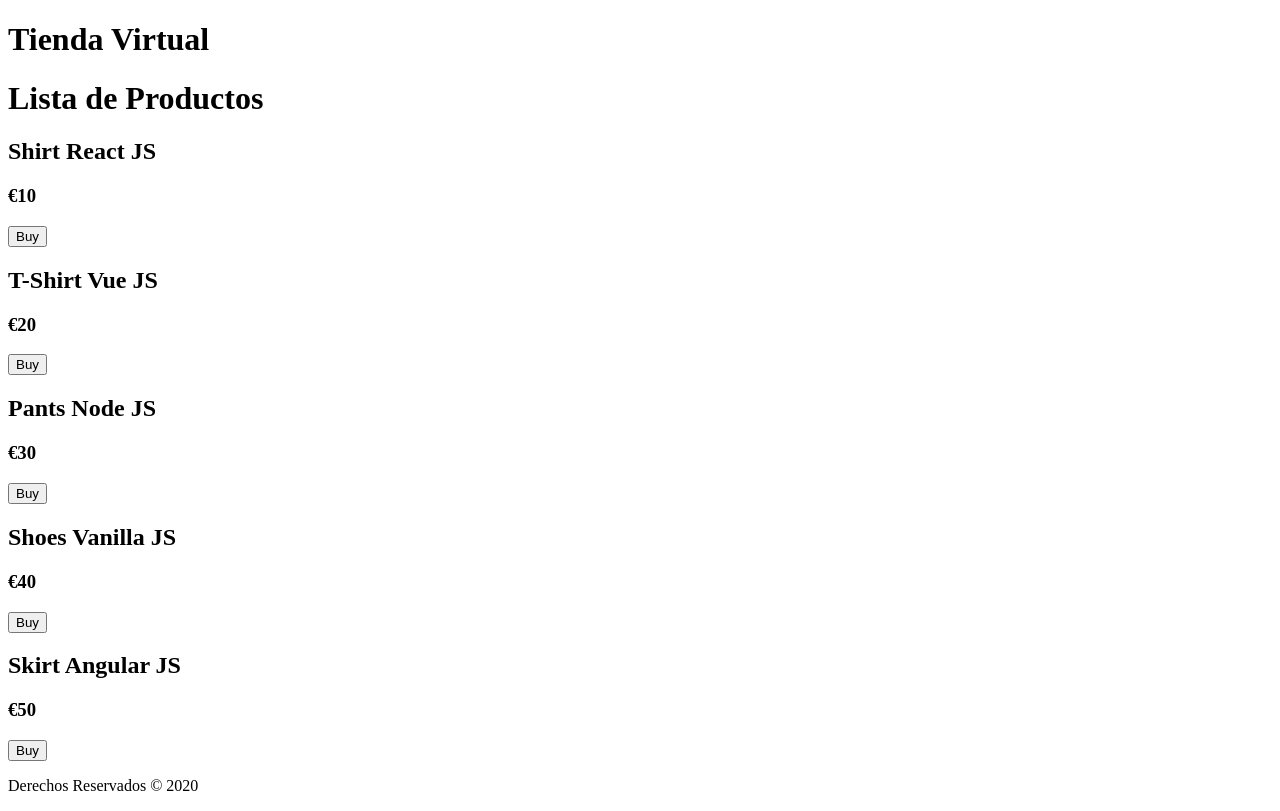
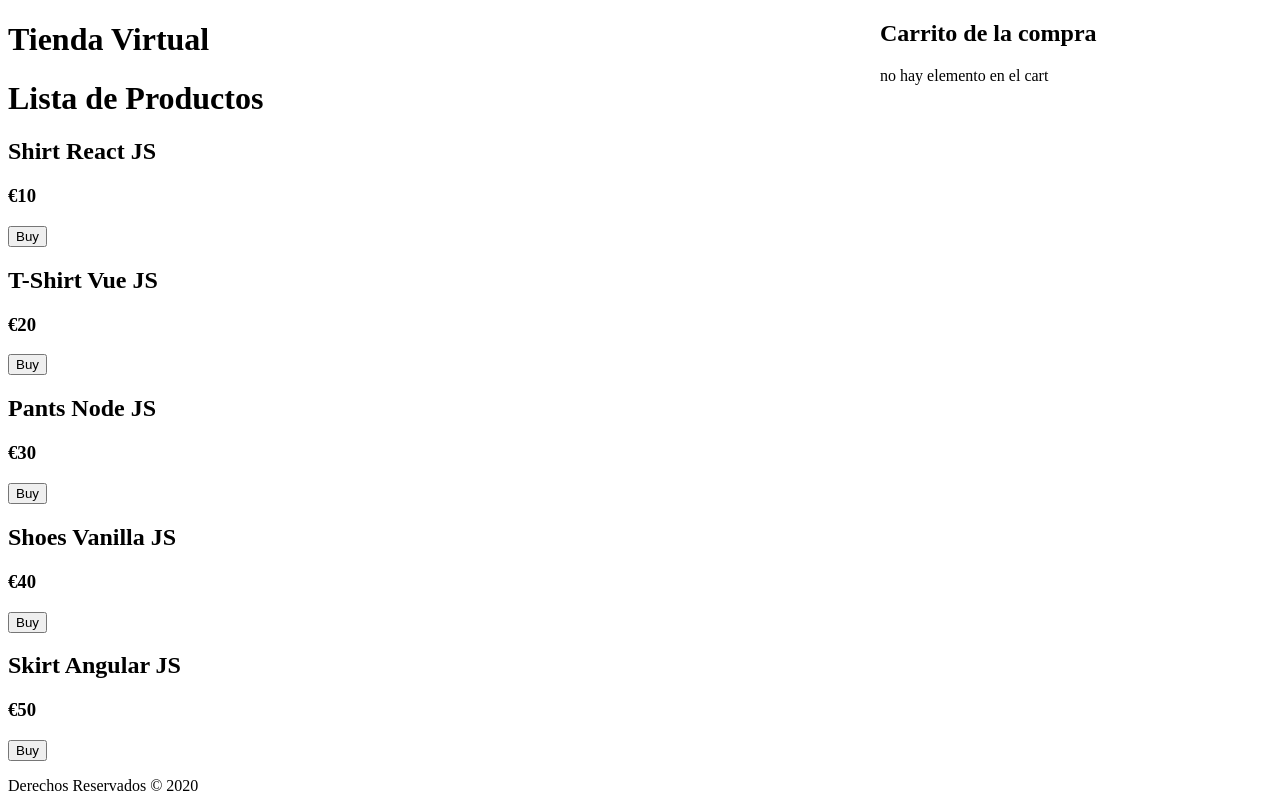
Before and after one commit to robertfox11/ReactBasic, a React (Create React App) app: page / in a window 1280 px wide. Built offline with nearby package versions, Linux system fonts and the light colour scheme.

Commit message:
agregando un aside verificando el carrito que estamos añadiendo

```diff
--- a/src/App.css
+++ b/src/App.css
@@ -32,7 +32,16 @@
   from {
     transform: rotate(0deg);
   }
+
   to {
     transform: rotate(360deg);
   }
 }
+
+.cart {
+  position: fixed;
+  top: 0;
+  right: 0;
+  background-color: white;
+  width: 400px;
+}
--- a/src/App.js
+++ b/src/App.js
@@ -1,9 +1,10 @@
 import React, { Fragment, useState } from "react";
 // import logo from "./logo.svg";
-// import "./App.css";
+
 import Header from "./components/Header.jsx";
 import Footer from "./components/Footer.jsx";
 import Product from "./components/Producto.jsx";
+import Cart from "./components/Cart.jsx";
 
 function App() {
   const date = new Date().getFullYear();
@@ -34,6 +35,7 @@ function App() {
           addCart={addCart}
         />
       ))}
+      <Cart cart={cart} />
 
       <Footer date={date} />
     </Fragment>
--- /dev/null
+++ b/src/components/Cart.jsx
@@ -0,0 +1,16 @@
+import React from "react";
+import Product from "./Producto.jsx";
+import "../App.css";
+const Cart = ({ cart }) => (
+  <div className="cart">
+    <h2>Carrito de la compra</h2>
+    {/* Crearemos cuantos elemento hay en un arreglo con valor ternario  no es aconsejable poner if */}
+    {cart.length == 0 ? (
+      <p>no hay elemento en el cart</p>
+    ) : (
+      cart.map((product) => <Product key={product.id} product={product} />)
+    )}
+  </div>
+);
+
+export default Cart;
```
